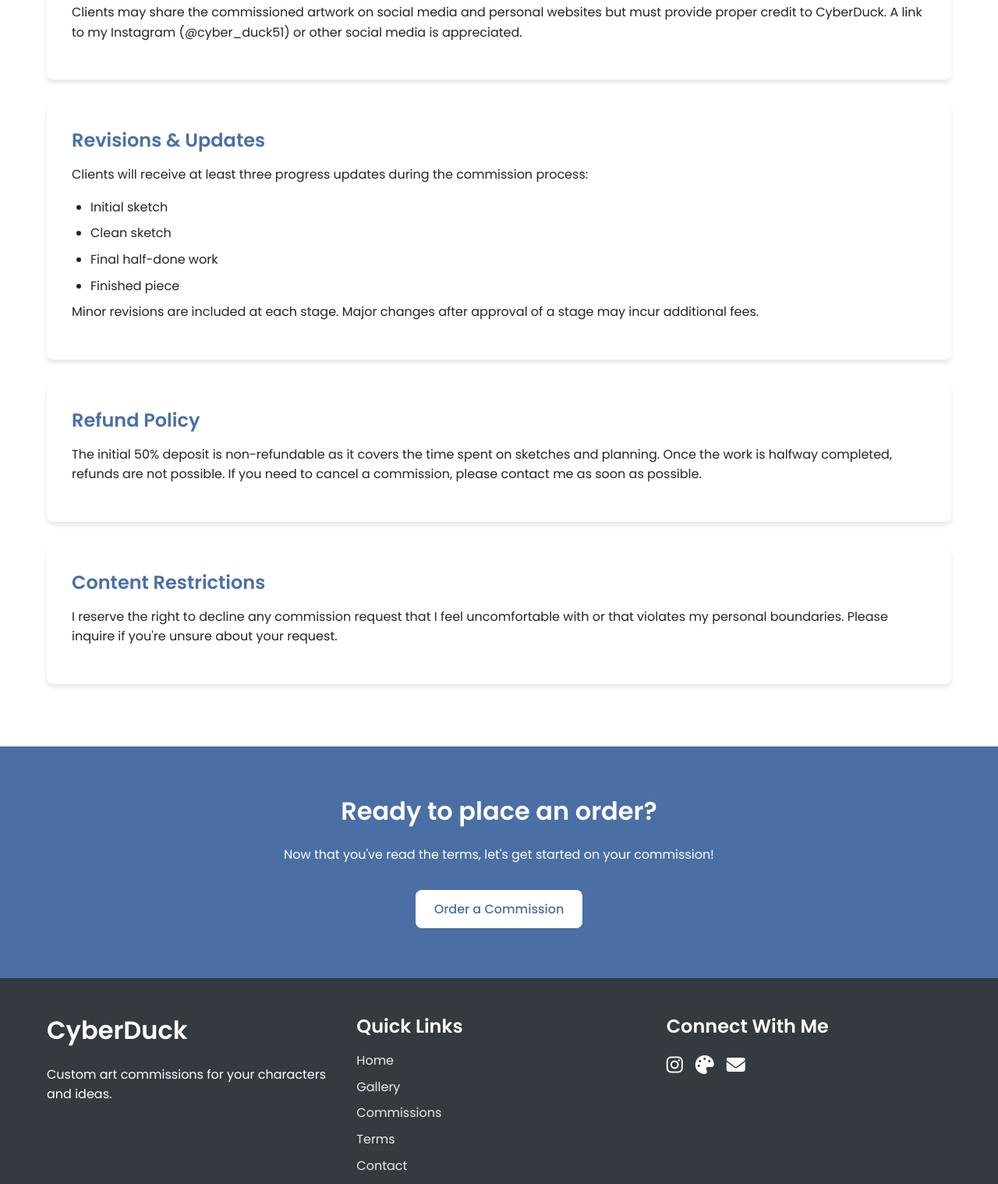
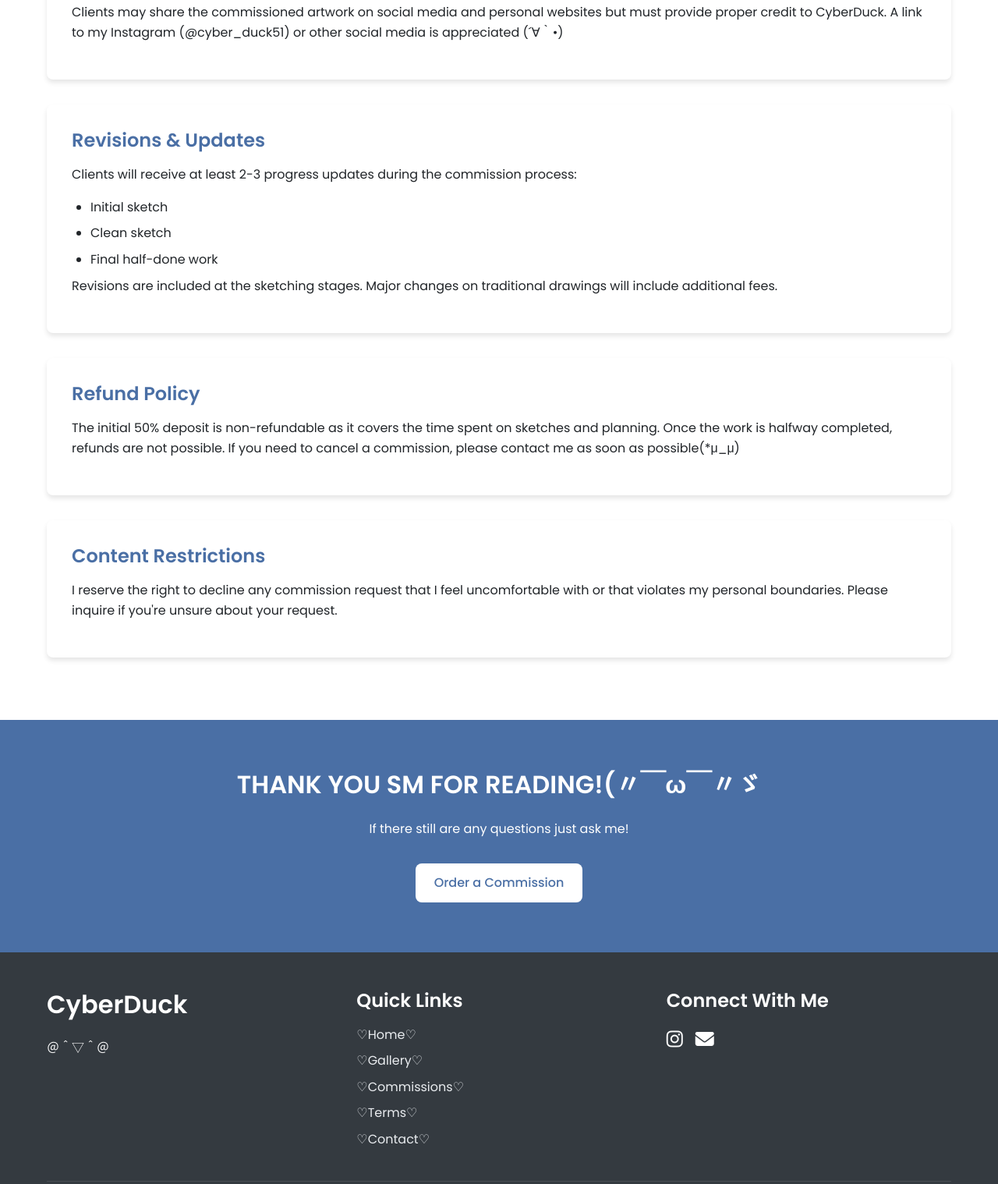
Before and after one commit to Cyberduck-51/CyberDuck, a plain HTML site: page terms.html in a window 1280 px wide. Shown: the part 1044-2562 px from the top of the page at 78% size. Drawn offline with Linux system fonts and the light colour scheme.

Commit message:
Update terms.html cute

```diff
--- a/terms.html
+++ b/terms.html
@@ -21,7 +21,7 @@
     <header>
         <div class="container">
             <div class="logo">
-                <h1>CyberDuck</h1>
+                <h1>CyberDuck ⁽⁽ଘ( ˊωˋ )ଓ⁾⁾</h1>
             </div>
             <nav>
                 <ul class="nav-links">
@@ -43,7 +43,7 @@
     <!-- Terms Header -->
     <section class="terms-header">
         <div class="container">
-            <h2>Terms of Service</h2>
+            <h2>Terms of Service ☆～（ゝ。∂）</h2>
             <p>Please read these terms carefully before commissioning artwork</p>
         </div>
     </section>
@@ -68,24 +68,24 @@
 
             <div class="terms-card">
                 <h3>Reposting & Credit</h3>
-                <p>Clients may share the commissioned artwork on social media and personal websites but must provide proper credit to CyberDuck. A link to my Instagram (@cyber_duck51) or other social media is appreciated.</p>
+                <p>Clients may share the commissioned artwork on social media and personal websites but must provide proper credit to CyberDuck. A link to my Instagram (@cyber_duck51) or other social media is appreciated (´∀｀•)</p>
             </div>
 
             <div class="terms-card">
                 <h3>Revisions & Updates</h3>
-                <p>Clients will receive at least three progress updates during the commission process:</p>
+                <p>Clients will receive at least 2-3 progress updates during the commission process:</p>
                 <ul>
                     <li>Initial sketch</li>
                     <li>Clean sketch</li>
                     <li>Final half-done work</li>
-                    <li>Finished piece</li>
+
                 </ul>
-                <p>Minor revisions are included at each stage. Major changes after approval of a stage may incur additional fees.</p>
+                <p>Revisions are included at the sketching stages. Major changes on traditional drawings will include additional fees.</p>
             </div>
 
             <div class="terms-card">
                 <h3>Refund Policy</h3>
-                <p>The initial 50% deposit is non-refundable as it covers the time spent on sketches and planning. Once the work is halfway completed, refunds are not possible. If you need to cancel a commission, please contact me as soon as possible.</p>
+                <p>The initial 50% deposit is non-refundable as it covers the time spent on sketches and planning. Once the work is halfway completed, refunds are not possible. If you need to cancel a commission, please contact me as soon as possible(*μ_μ)</p>
             </div>
 
             <div class="terms-card">
@@ -98,8 +98,8 @@
     <!-- CTA Section -->
     <section class="cta-section">
         <div class="container">
-            <h2>Ready to place an order?</h2>
-            <p>Now that you've read the terms, let's get started on your commission!</p>
+            <h2>THANK YOU SM FOR READING!(〃￣ω￣〃ゞ</h2>
+            <p>If there still are any questions just ask me!</p>
             <div class="center-btn">
                 <a href="commissions.html" class="btn primary">Order a Commission</a>
             </div>
@@ -112,24 +112,24 @@
             <div class="footer-content">
                 <div class="footer-logo">
                     <h2>CyberDuck</h2>
-                    <p>Custom art commissions for your characters and ideas.</p>
+                    <p>＠＾▽＾＠</p>
                 </div>
                 <div class="footer-links">
                     <h3>Quick Links</h3>
                     <ul>
-                        <li><a href="index.html">Home</a></li>
-                        <li><a href="gallery.html">Gallery</a></li>
-                        <li><a href="commissions.html">Commissions</a></li>
-                        <li><a href="terms.html">Terms</a></li>
-                        <li><a href="contact.html">Contact</a></li>
+                        <li><a href="index.html">♡Home♡</a></li>
+                        <li><a href="gallery.html">♡Gallery♡</a></li>
+                        <li><a href="commissions.html">♡Commissions♡</a></li>
+                        <li><a href="terms.html">♡Terms♡</a></li>
+                        <li><a href="contact.html">♡Contact♡</a></li>
                     </ul>
                 </div>
                 <div class="footer-social">
                     <h3>Connect With Me</h3>
                     <div class="social-icons">
                         <a href="https://instagram.com/cyber_duck51" target="_blank"><i class="fab fa-instagram"></i></a>
-                        <a href="#" target="_blank"><i class="fas fa-palette"></i></a>
-                        <a href="mailto:contact@cyberduck.art"><i class="fas fa-envelope"></i></a>
+
+                        <a href="mailto:cyberduck.art51@gmail.com"><i class="fas fa-envelope"></i></a>
                     </div>
                 </div>
             </div>
```
